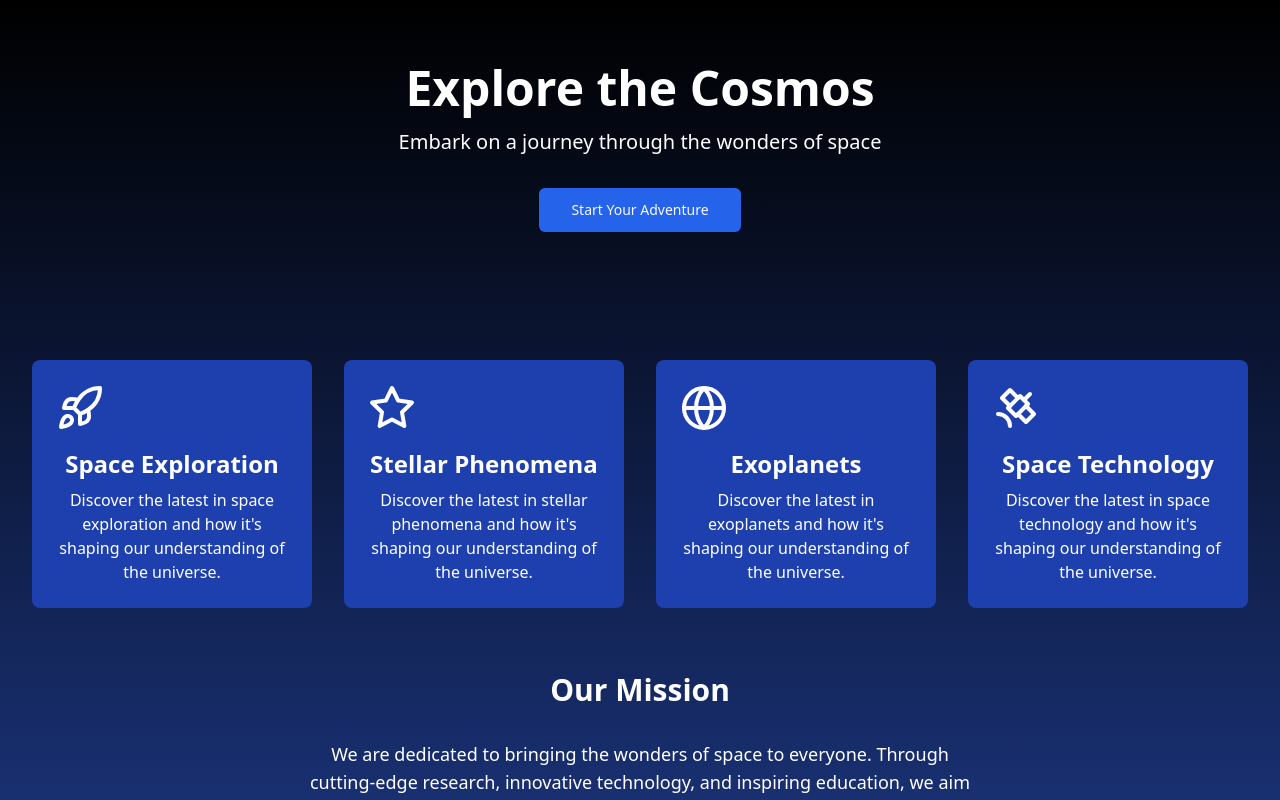
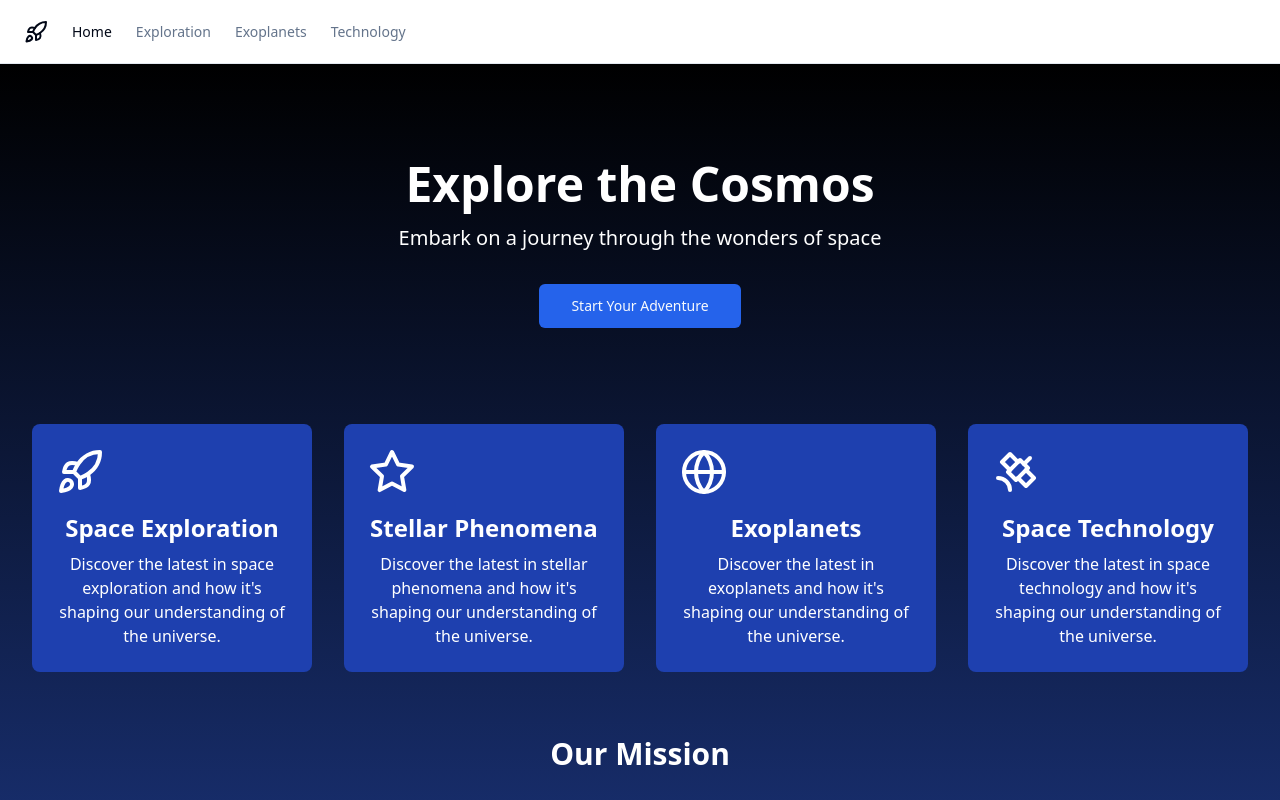
Before and after one commit to GPT-Engineer-App/cosmic-wonderland, a React (Vite) app: page / in a window 1280 px wide. Shown: the top 800 px of the page. Built offline with nearby package versions, Linux system fonts and the light colour scheme.

Commit message:
GPT Engineer Update [skip gpt_engineer]

```diff
--- a/src/App.jsx
+++ b/src/App.jsx
@@ -2,7 +2,7 @@ import { Toaster } from "@/components/ui/sonner";
 import { TooltipProvider } from "@/components/ui/tooltip";
 import { QueryClient, QueryClientProvider } from "@tanstack/react-query";
 import { Route, BrowserRouter as Router, Routes } from "react-router-dom";
-import Layout from "./layouts/clean"; // available: clean, navbar, sidebar
+import Layout from "./layouts/navbar"; // available: clean, navbar, sidebar
 import { navItems } from "./nav-items";
 
 const queryClient = new QueryClient();
--- a/src/layouts/navbar/_components/DesktopNavbar.jsx
+++ b/src/layouts/navbar/_components/DesktopNavbar.jsx
@@ -1,4 +1,4 @@
-import { Package2 } from "lucide-react";
+import { Rocket } from "lucide-react";
 import { NavItem } from "./NavItem";
 
 export const DesktopNavbar = ({ navItems }) => (
@@ -7,8 +7,8 @@ export const DesktopNavbar = ({ navItems }) => (
       to="/"
       className="flex items-center gap-2 text-lg font-semibold md:text-base"
     >
-      <Package2 className="h-6 w-6" />
-      <span className="sr-only">Acme Inc</span>
+      <Rocket className="h-6 w-6" />
+      <span className="sr-only">Space Explorer</span>
     </NavItem>
     {navItems.map((item) => (
       <NavItem key={item.to} to={item.to}>
--- a/src/layouts/navbar/_components/MobileSheet.jsx
+++ b/src/layouts/navbar/_components/MobileSheet.jsx
@@ -1,6 +1,6 @@
 import { Button } from "@/components/ui/button";
 import { Sheet, SheetContent, SheetTrigger } from "@/components/ui/sheet";
-import { Menu, Package2 } from "lucide-react";
+import { Menu, Rocket } from "lucide-react";
 import { NavItem } from "./NavItem";
 
 export const MobileSheet = ({ navItems }) => (
@@ -17,8 +17,8 @@ export const MobileSheet = ({ navItems }) => (
           to="/"
           className="flex items-center gap-2 text-lg font-semibold"
         >
-          <Package2 className="h-6 w-6" />
-          <span className="sr-only">Acme Inc</span>
+          <Rocket className="h-6 w-6" />
+          <span className="sr-only">Space Explorer</span>
         </NavItem>
         {navItems.map((item) => (
           <NavItem key={item.to} to={item.to}>
--- a/src/nav-items.jsx
+++ b/src/nav-items.jsx
@@ -1,4 +1,4 @@
-import { Rocket } from "lucide-react";
+import { Rocket, Star, Globe, Satellite } from "lucide-react";
 import Index from "./pages/Index.jsx";
 
 /**
@@ -11,4 +11,22 @@ export const navItems = [
     icon: <Rocket className="h-4 w-4" />,
     page: <Index />,
   },
+  {
+    title: "Exploration",
+    to: "/exploration",
+    icon: <Star className="h-4 w-4" />,
+    page: <div>Exploration Page</div>,
+  },
+  {
+    title: "Exoplanets",
+    to: "/exoplanets",
+    icon: <Globe className="h-4 w-4" />,
+    page: <div>Exoplanets Page</div>,
+  },
+  {
+    title: "Technology",
+    to: "/technology",
+    icon: <Satellite className="h-4 w-4" />,
+    page: <div>Space Technology Page</div>,
+  },
 ];
--- a/src/pages/Index.jsx
+++ b/src/pages/Index.jsx
@@ -3,8 +3,8 @@ import { Rocket, Star, Globe, Satellite } from "lucide-react";
 
 const Index = () => {
   return (
-    <div className="min-h-screen bg-gradient-to-b from-black to-blue-900 text-white">
-      <header className="container mx-auto py-16 text-center">
+    <div className="min-h-screen bg-gradient-to-b from-black to-blue-900 text-white pt-16">
+      <header className="container mx-auto py-8 text-center">
         <h1 className="text-5xl font-bold mb-4">Explore the Cosmos</h1>
         <p className="text-xl mb-8">Embark on a journey through the wonders of space</p>
         <Button size="lg" className="bg-blue-600 hover:bg-blue-700">
```
